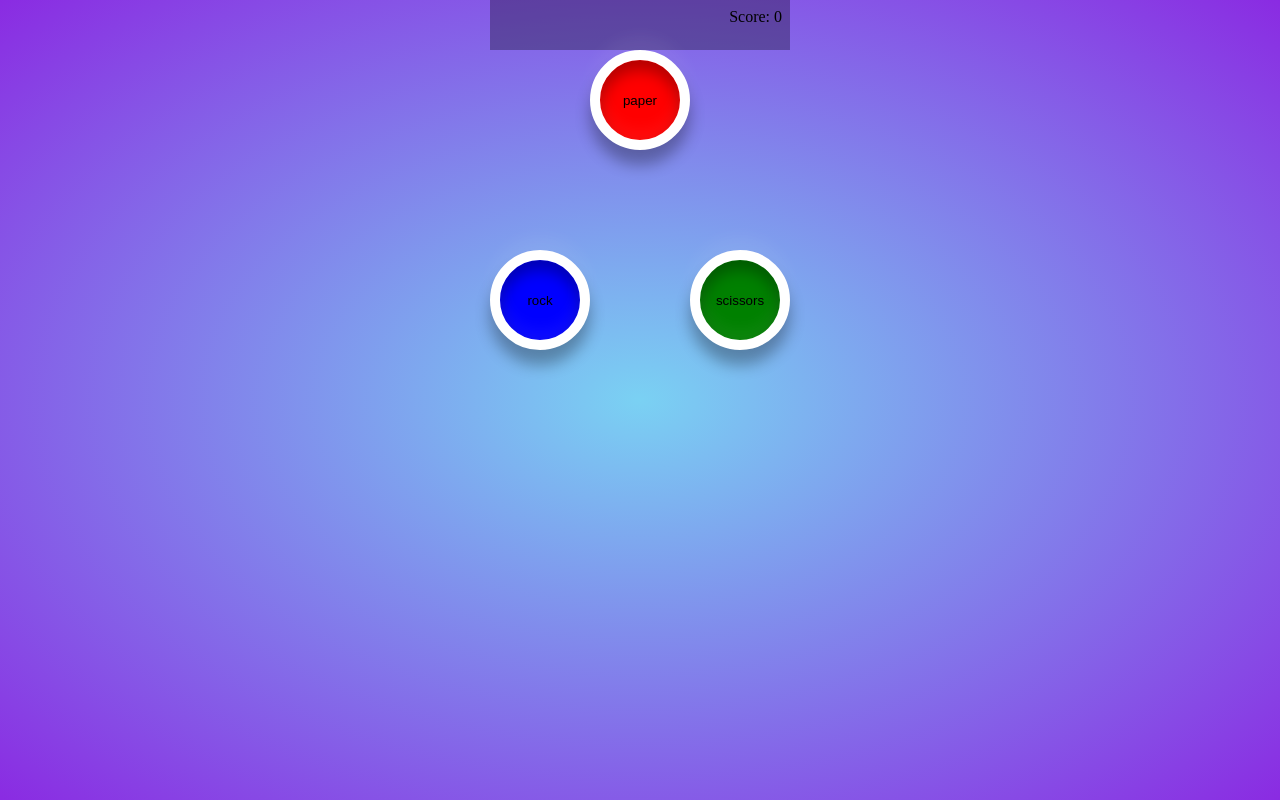
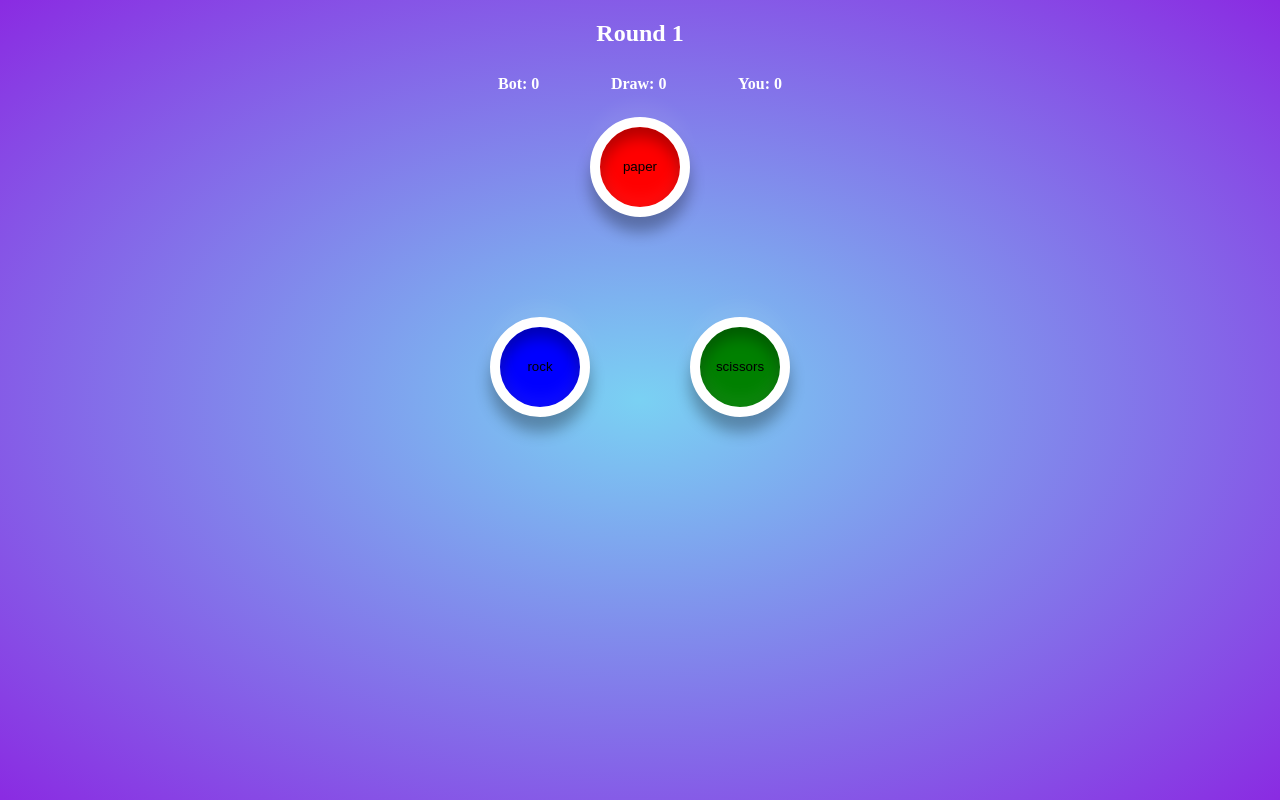
Before and after one commit to william-789/rock-paper-scissors, a plain HTML site: page index.html in a window 1280 px wide. Drawn offline with Linux system fonts and the light colour scheme.

Commit message:
styling and bot score

```diff
--- a/index.html
+++ b/index.html
@@ -10,7 +10,8 @@
   <body>
     <noscript>You need to enable JavaScript to run this app.</noscript>
     <section>
-      <div class="info"></div>
+      <div class="round"></div>
+      <div class="scores"></div>
       <div class="choices"></div>
     </section>
 
--- a/script.js
+++ b/script.js
@@ -1,12 +1,23 @@
 let scoreCount = 0;
+let PCScore = 0;
+let drawCount = 0;
+let roundCount = 1;
 //Information section
 
-const Informations = document.querySelector('.info');
+const Informations = document.querySelector('.scores');
+const Round = document.querySelector('.round');
 
+const round = document.createElement('h1');
+round.innerHTML = 'Round '+roundCount;
+const computerScore = document.createElement('p');
+computerScore.innerHTML = 'Bot: '+PCScore;
+const draw = document.createElement('p');
+draw.innerHTML = 'Draw: '+drawCount;
 const score = document.createElement('p');
-score.innerHTML = 'Score: '+scoreCount;
+score.innerHTML = 'You: '+scoreCount;
 
-Informations.append(score);
+Round.append(round);
+Informations.append(computerScore, draw, score,);
 
 //Game section
 const choices = ["rock", "paper", "scissors"];
@@ -19,18 +30,28 @@ const results = (userChoice, computerChoice) => {
     switch(true){
         case (userChoice === computerChoice):
             console.log('draw');
+            drawCount++;
+            draw.innerHTML = 'Draw: '+drawCount;
+            roundCount++;
+            round.innerHTML = 'Round '+roundCount;
             break;
         case (userChoice === 'paper' && computerChoice === 'rock'):
         case (userChoice === 'scissors' && computerChoice === 'paper'):
         case (userChoice === 'rock' && computerChoice === 'scissors'):
             console.log('Win');
             scoreCount++;
-            score.innerHTML = 'Score: '+scoreCount;
+            score.innerHTML = 'You: '+scoreCount;
+            roundCount++;
+            round.innerHTML = 'Round '+roundCount;
             break;
         case (userChoice === 'rock' && computerChoice === 'paper'):
         case (userChoice === 'paper' && computerChoice === 'scissors'):
         case (userChoice === 'scissors' && computerChoice === 'rock'):
             console.log ('Lose');
+            PCScore++;
+            computerScore.innerHTML = 'Bot: '+PCScore;
+            roundCount++;
+            round.innerHTML = 'Round '+roundCount;
             break;
     }
 }
@@ -52,6 +73,5 @@ choices.forEach(element => {
 });
 
 /*MISSING
-3 Rounds
-Play again option
-show score */
+icons
+*/
--- a/style.css
+++ b/style.css
@@ -6,14 +6,23 @@ body {
     background-image: radial-gradient(rgb(122, 209, 243), blueviolet);
 }
 
-.info {
+.round {
+    width: 100vw;
+    max-width: 300px;
+    color: #fff;
+    font-weight: 800;
+    text-align: center;
+}
+.scores {
     width: 100vw;
     max-width: 300px;
     min-height: 50px;
-    background-color: rgba(0, 0, 0, 0.3);
-    text-align: end;
+    display: flex;
+    justify-content: space-between;
+    font-weight: 700;
+    color: #fff;
 }
-.info p {
+.scores p {
     margin: 0;
     padding: 8px;
 }
```
